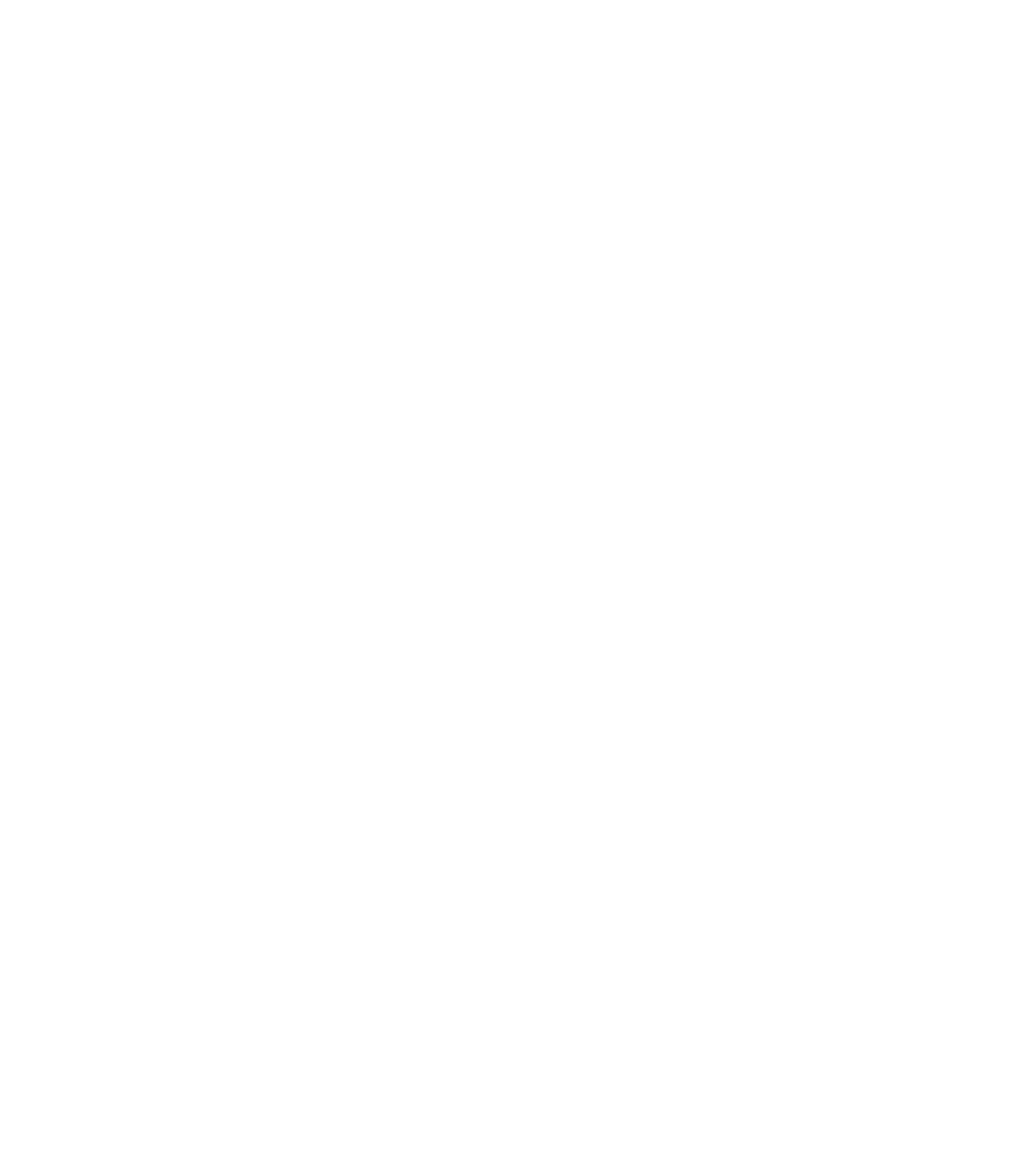
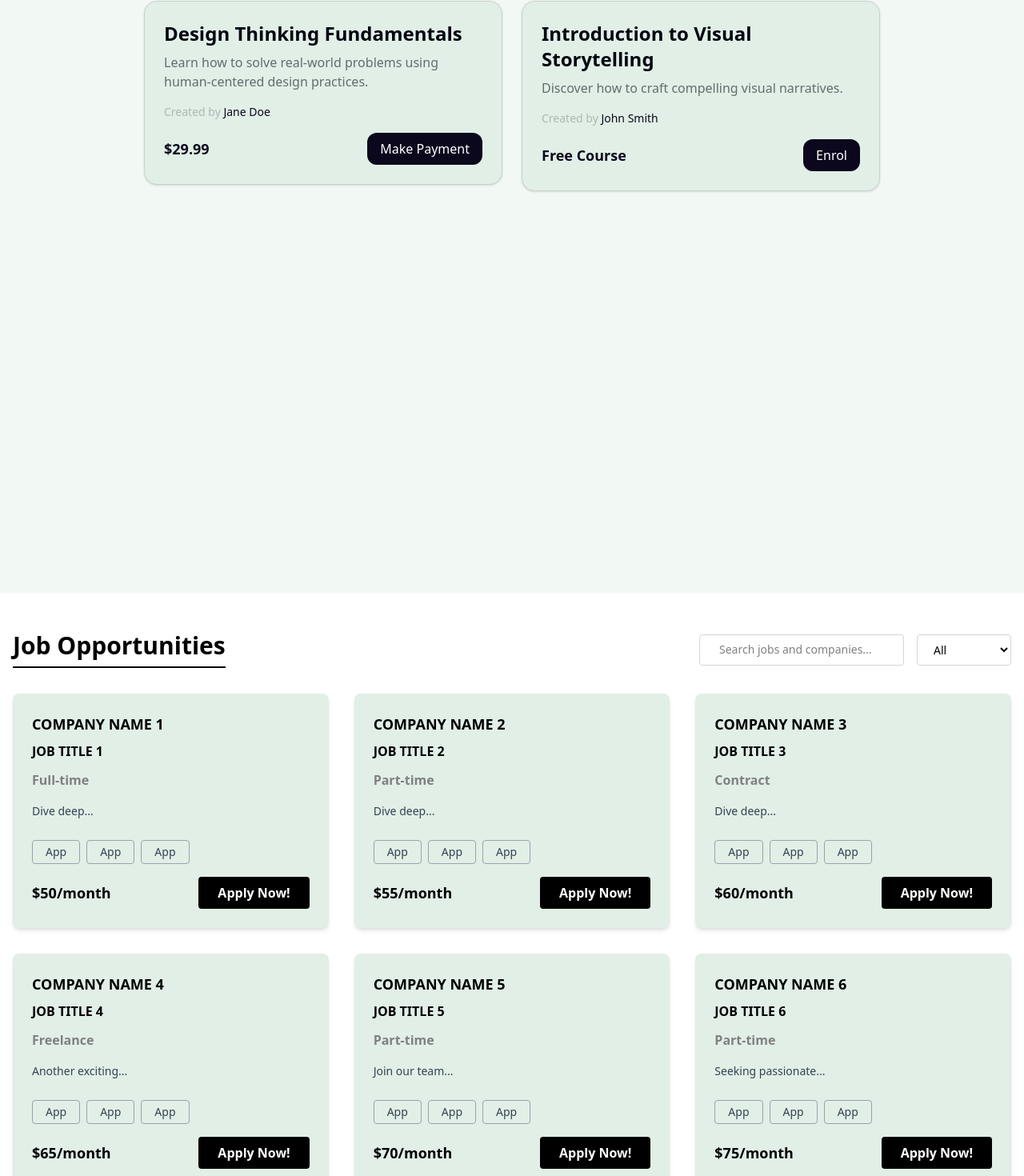
Before and after one commit to tayuprosper/code4changehackerthon25, a React (Vite) app in the folder Frontend/L33T/: page /signup in a window 1280 px wide. Shown: the part 859-2329 px from the top of the page at 80% size. Before the commit the page ends 800 px from the top, so only its background shows below. Built offline with nearby package versions, Linux system fonts and the light colour scheme.

Commit message:
JobListing component and some changes in the Course component

```diff
--- a/Frontend/L33T/index.html
+++ b/Frontend/L33T/index.html
@@ -2,9 +2,9 @@
 <html lang="en">
   <head>
     <meta charset="UTF-8" />
-    <link rel="icon" type="image/svg+xml" href="" />
+    <link rel="icon" type="image/svg+xml" href="/src/assets/logo.png" />
     <meta name="viewport" content="width=device-width, initial-scale=1.0" />
-    <title>Vite + React</title>
+    <title>MboaConnect</title>
   </head>
   <body>
     <div id="root"></div>
--- a/Frontend/L33T/src/components/Course.jsx
+++ b/Frontend/L33T/src/components/Course.jsx
@@ -1,60 +1,145 @@
-import React from 'react';
-//import { ShoppingCart } from 'lucide-react';
+import React, { useState } from 'react';
 
-const CourseCard = ({ title, description, owner, price, free }) => {
+const PaymentModal = ({ onClose, onSubmit }) => {
+    const [phone, setPhone] = useState('');
+
+    const handleSubmit = async () => {
+        if (phone.trim()) {
+            try {
+                const response = await fetch('https://code4changehackerthon25.onrender.com/enrollments', {
+                    method: 'POST',
+                    headers: {
+                        'Content-Type': 'application/json',
+                    },
+                    body: JSON.stringify({ phone }),
+                });
+
+                if (response.ok) {
+                    alert('Payment request sent successfully.');
+                    onSubmit();
+                } else {
+                    alert('Failed to send payment request.');
+                }
+            } catch (error) {
+                alert('An error occurred while sending payment request.');
+            }
+        } else {
+            alert("Please enter a valid phone number.");
+        }
+    };
+
     return (
-        <>
-            <div className="bg-[#E1EFE6] rounded-2xl border border-[#C8D3CD] p-6 m-3 max-w-md shadow-sm">
-                <h2 className="text-2xl font-bold text-[#000411] mb-2">{title}</h2>
-                <p className="text-[#646C6F] mb-4">{description}</p>
+        <div className="fixed inset-0 bg-black bg-opacity-40 flex items-center justify-center z-50">
+            <div className="bg-[#E1EFE6] p-6 rounded-2xl w-96 border border-[#C8D3CD] shadow-md">
+                <h2 className="text-2xl font-bold text-[#000411] mb-4">Make a Payment</h2>
 
-                <div className="text-sm text-[#AEB7B3] mb-2">
-                    <span>Created by </span>
-                    <span className="text-[#0B081D] font-medium">{owner}</span>
-                </div>
+                <label className="block text-sm text-[#646C6F] mb-1">Phone Number</label>
+                <input
+                    type="tel"
+                    placeholder="e.g. 0712345678"
+                    className="w-full border border-[#C8D3CD] text-[#000411] placeholder-[#AEB7B3] bg-[#F2F8F4] rounded-xl px-4 py-2 mb-6 focus:outline-none focus:ring-2 focus:ring-[#0B081D]"
+                    value={phone}
+                    onChange={(e) => setPhone(e.target.value)}
+                />
 
-                <div className="flex items-center justify-between mt-4">
-                    <span className="text-lg font-semibold text-[#0B081D]">${price}</span>
-                    <button className="bg-[#0B081D] text-white px-4 py-2 rounded-xl hover:opacity-90 transition cursor-pointer hover:bg-[#646C6F]">
-                        Enrol
+                <div className="flex justify-end space-x-3">
+                    <button
+                        onClick={onClose}
+                        className="px-4 py-2 rounded-xl bg-[#C8D3CD] text-[#646C6F] hover:bg-[#AEB7B3] transition"
+                    >
+                        Cancel
+                    </button>
+                    <button
+                        onClick={handleSubmit}
+                        className="px-4 py-2 rounded-xl bg-[#0B081D] text-white hover:opacity-90 transition"
+                    >
+                        Make Payment
                     </button>
                 </div>
             </div>
-            <div className="bg-[#E1EFE6] rounded-2xl border border-[#C8D3CD] p-6 m-3 max-w-md shadow-sm">
-                <h2 className="text-2xl font-bold text-[#000411] mb-2">{title}</h2>
-                <p className="text-[#646C6F] mb-4">{description}</p>
+        </div>
+    );
+};
 
-                <div className="text-sm text-[#AEB7B3] mb-2">
-                    <span>Created by </span>
-                    <span className="text-[#0B081D] font-medium">{owner}</span>
-                </div>
+const CourseCard = ({ title, description, owner, price, onPaidCourseClick, onFreeCourseEnroll }) => {
+    const isFree = !price || price === "0";
 
-                <div className="flex items-center justify-between mt-4">
-                    <span className="text-lg font-semibold text-[#0B081D]">{free}</span>
-                    <button className="bg-[#0B081D] text-white px-4 py-2 rounded-xl hover:opacity-90 transition cursor-pointer hover:bg-[#646C6F]">
-                        Enrol
-                    </button>
-                    {/* <button className="bg-[#0B081D] text-white px-4 py-2 rounded-xl hover:opacity-90 transition flex items-center gap-2">
-                        <ShoppingCart className="h-5 w-5" />
-                        Add to Cart
-                    </button> */}
-                </div>
+    const handleClick = () => {
+        if (isFree) {
+            onFreeCourseEnroll();
+        } else {
+            onPaidCourseClick();
+        }
+    };
+
+    return (
+        <div className="bg-[#E1EFE6] rounded-2xl border border-[#C8D3CD] p-6 m-3 max-w-md shadow-sm">
+            <h2 className="text-2xl font-bold text-[#000411] mb-2">{title}</h2>
+            <p className="text-[#646C6F] mb-4">{description}</p>
+
+            <div className="text-sm text-[#AEB7B3] mb-2">
+                <span>Created by </span>
+                <span className="text-[#0B081D] font-medium">{owner}</span>
             </div>
-        </>
 
+            <div className="flex items-center justify-between mt-4">
+                <span className="text-lg font-semibold text-[#0B081D]">{isFree ? 'Free Course' : `$${price}`}</span>
+                <button
+                    onClick={handleClick}
+                    className={`px-4 py-2 rounded-xl transition cursor-pointer bg-[#0B081D] text-white ${isFree ? 'hover:bg-[#646C6F]' : 'hover:opacity-90'}`}
+                >
+                    {isFree ? 'Enrol' : 'Make Payment'}
+                </button>
+            </div>
+        </div>
     );
 };
 
 const Course = () => {
+    const [showPaymentModal, setShowPaymentModal] = useState(false);
+
+    const handlePaidCourseClick = () => setShowPaymentModal(true);
+    const closeModal = () => setShowPaymentModal(false);
+
+    const handleFreeEnroll = async () => {
+        try {
+            const response = await fetch('https://code4changehackerthon25.onrender.com/enrollments', {
+                method: 'POST',
+                headers: {
+                    'Content-Type': 'application/json',
+                },
+                body: JSON.stringify({ phone: 'free_user' }),
+            });
+
+            if (response.ok) {
+                alert('You have successfully enrolled in the free course.');
+            } else {
+                alert('Failed to enroll in the free course.');
+            }
+        } catch (error) {
+            alert('An error occurred while enrolling in the free course.');
+        }
+    };
+
     return (
-        <div className="min-h-screen bg-[#F2F8F4] py-12 px-4 flex justify-center items-start">
+        <div className="min-h-screen bg-[#F2F8F4] py-12 px-4 flex justify-center items-start relative">
             <CourseCard
                 title="Design Thinking Fundamentals"
                 description="Learn how to solve real-world problems using human-centered design practices."
                 owner="Jane Doe"
                 price="29.99"
-                free ="Free Course"
+                onPaidCourseClick={handlePaidCourseClick}
+                onFreeCourseEnroll={handleFreeEnroll}
             />
+            <CourseCard
+                title="Introduction to Visual Storytelling"
+                description="Discover how to craft compelling visual narratives."
+                owner="John Smith"
+                price="0"
+                onPaidCourseClick={() => { }}
+                onFreeCourseEnroll={handleFreeEnroll}
+            />
+            {showPaymentModal && <PaymentModal onClose={closeModal} onSubmit={closeModal} />}
         </div>
     );
 };
--- /dev/null
+++ b/Frontend/L33T/src/components/JobListing.jsx
@@ -0,0 +1,99 @@
+import React, { useState } from 'react';
+
+const JobCard = ({ companyName, jobTitle, description, price, jobType }) => {
+    return (
+        <div className="bg-[#E1EFE6] p-6 rounded-lg shadow-md flex flex-col justify-between h-full">
+            <div>
+                <h2 className="font-bold text-lg mb-2 text-black">{companyName}</h2>
+                <h3 className="font-semibold text-md mb-3 text-black">{jobTitle}</h3>
+                <h4 className="font-semibold text-md mb-4 text-[gray]">{jobType}</h4>
+                <p className="text-sm text-gray-700 mb-6 leading-relaxed">{description}</p>
+            </div>
+            <div className="mt-auto">
+                <div className="flex space-x-2 mb-4">
+                    <button className="px-4 py-1 border border-gray-400 text-gray-700 text-sm rounded hover:bg-gray-200">App</button>
+                    <button className="px-4 py-1 border border-gray-400 text-gray-700 text-sm rounded hover:bg-gray-200">App</button>
+                    <button className="px-4 py-1 border border-gray-400 text-gray-700 text-sm rounded hover:bg-gray-200">App</button>
+                </div>
+                <div className="flex justify-between items-center mt-4">
+                    <span className="font-bold text-lg text-black">{price}</span>
+                    <button className="bg-black text-white px-6 py-2 rounded font-semibold hover:bg-gray-800 transition-colors duration-200 cursor-pointer">
+                        Apply Now!
+                    </button>
+                </div>
+            </div>
+        </div>
+    );
+};
+
+const JobListing = () => {
+    const [searchTerm, setSearchTerm] = useState('');
+    const [selectedType, setSelectedType] = useState('All');
+
+    const allJobs = [
+        { id: 1, companyName: 'COMPANY NAME 1', jobTitle: 'JOB TITLE 1', description: 'Dive deep...', jobType: 'Full-time', price: '$50/month' },
+        { id: 2, companyName: 'COMPANY NAME 2', jobTitle: 'JOB TITLE 2', description: 'Dive deep...', jobType: 'Part-time', price: '$55/month' },
+        { id: 3, companyName: 'COMPANY NAME 3', jobTitle: 'JOB TITLE 3', description: 'Dive deep...', jobType: 'Contract', price: '$60/month' },
+        { id: 4, companyName: 'COMPANY NAME 4', jobTitle: 'JOB TITLE 4', description: 'Another exciting...', jobType: 'Freelance', price: '$65/month' },
+        { id: 5, companyName: 'COMPANY NAME 5', jobTitle: 'JOB TITLE 5', description: 'Join our team...', jobType: 'Part-time', price: '$70/month' },
+        { id: 6, companyName: 'COMPANY NAME 6', jobTitle: 'JOB TITLE 6', description: 'Seeking passionate...', jobType: 'Part-time', price: '$75/month' },
+        { id: 7, companyName: 'COMPANY NAME 7', jobTitle: 'JOB TITLE 7', description: 'Building cutting-edge...', jobType: 'Part-time', price: '$80/month' },
+        { id: 8, companyName: 'COMPANY NAME 8', jobTitle: 'JOB TITLE 8', description: 'Exciting opportunities...', jobType: 'Part-time', price: '$85/month' },
+        { id: 9, companyName: 'COMPANY NAME 9', jobTitle: 'JOB TITLE 9', description: 'Shape the future...', jobType: 'Full-time', price: '$90/month' },
+    ];
+
+    // Filter jobs by search and type
+    const filteredJobs = allJobs.filter(job => {
+        const matchesSearch =
+            job.companyName.toLowerCase().includes(searchTerm.toLowerCase()) ||
+            job.jobTitle.toLowerCase().includes(searchTerm.toLowerCase()) ||
+            job.description.toLowerCase().includes(searchTerm.toLowerCase());
+
+        const matchesType = selectedType === 'All' || job.jobType === selectedType;
+
+        return matchesSearch && matchesType;
+    });
+
+    const jobTypes = ['All', 'Full-time', 'Part-time', 'Contract', 'Freelance'];
+
+    return (
+        <div className="container mx-auto px-4 py-12">
+            <div className="flex flex-col md:flex-row md:justify-between md:items-center mb-8 space-y-4 md:space-y-0">
+                <h2 className="text-3xl font-bold pb-2 border-b-2 border-black inline-block text-black">
+                    Job Opportunities
+                </h2>
+                <div className="flex space-x-4">
+                    <input
+                        type="text"
+                        placeholder="Search jobs and companies..."
+                        value={searchTerm}
+                        onChange={(e) => setSearchTerm(e.target.value)}
+                        className="w-64 border border-gray-300 rounded px-6 py-2 text-sm focus:outline-none focus:ring-2 focus:ring-black"
+                    />
+                    <select
+                        value={selectedType}
+                        onChange={(e) => setSelectedType(e.target.value)}
+                        className="border border-gray-300 rounded px-4 py-2 text-sm focus:outline-none focus:ring-2 focus:ring-black"
+                    >
+                        {jobTypes.map(type => (
+                            <option key={type} value={type}>
+                                {type}
+                            </option>
+                        ))}
+                    </select>
+                </div>
+            </div>
+
+            <div className="grid grid-cols-1 md:grid-cols-2 lg:grid-cols-3 gap-8">
+                {filteredJobs.map(job => (
+                    <JobCard key={job.id} {...job} />
+                ))}
+                {filteredJobs.length === 0 && (
+                    <p className="text-gray-500 col-span-full text-center">No jobs found.</p>
+                )}
+            </div>
+        </div>
+    );
+};
+
+export default JobListing;
--- a/Frontend/L33T/src/main.jsx
+++ b/Frontend/L33T/src/main.jsx
@@ -2,11 +2,14 @@
 import ReactDOM from "react-dom/client";
 import { Router } from "./Routes/Router";
 import "./index.css"; // or Tailwind styles etc.
-
+import Course from "./components/Course";
+import JobListing from "./components/JobListing";
 ReactDOM.createRoot(document.getElementById("root")).render(
   <React.StrictMode>
     <>
       <Router />
+      <Course />
+      <JobListing />
     </>
   </React.StrictMode>
 );
```
Also changed, not shown: Frontend/L33T/src/assets/logo.png (added), Frontend/L33T/src/components/ViewCourse.jsx (added).
